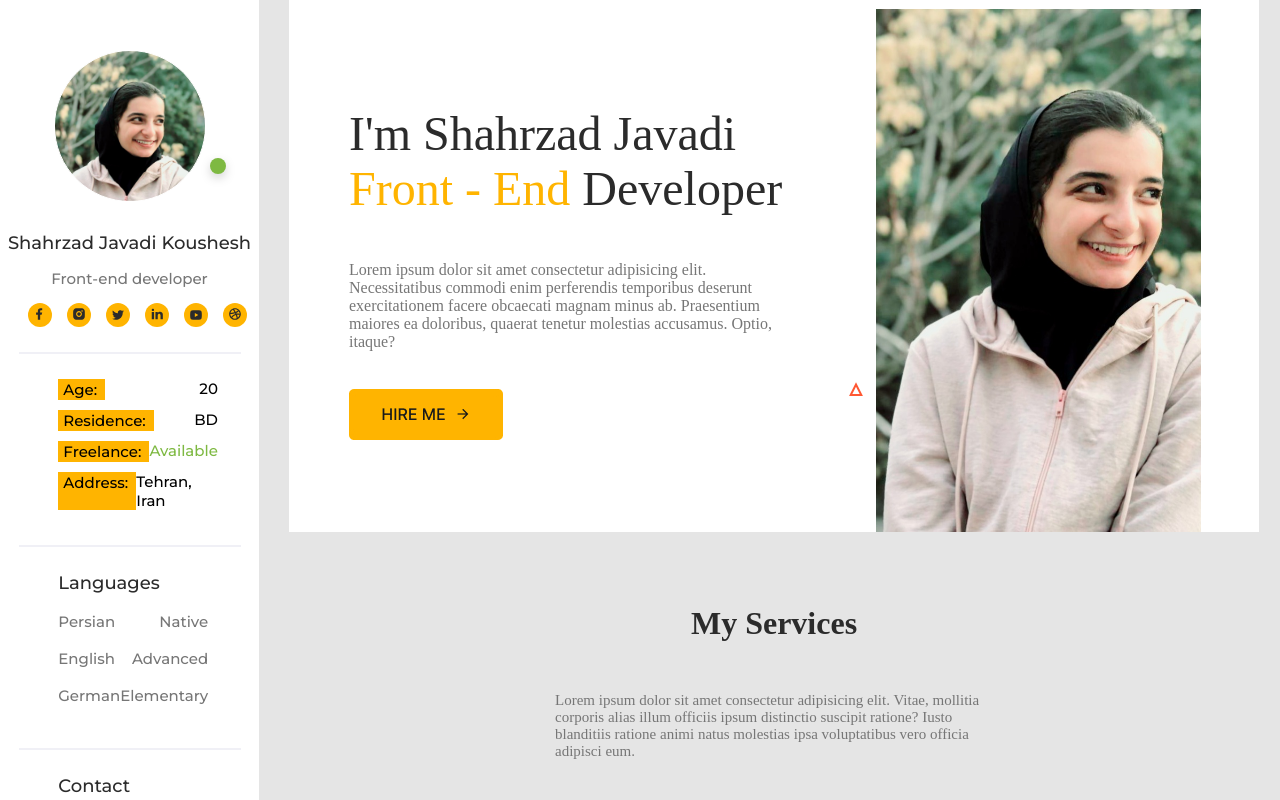
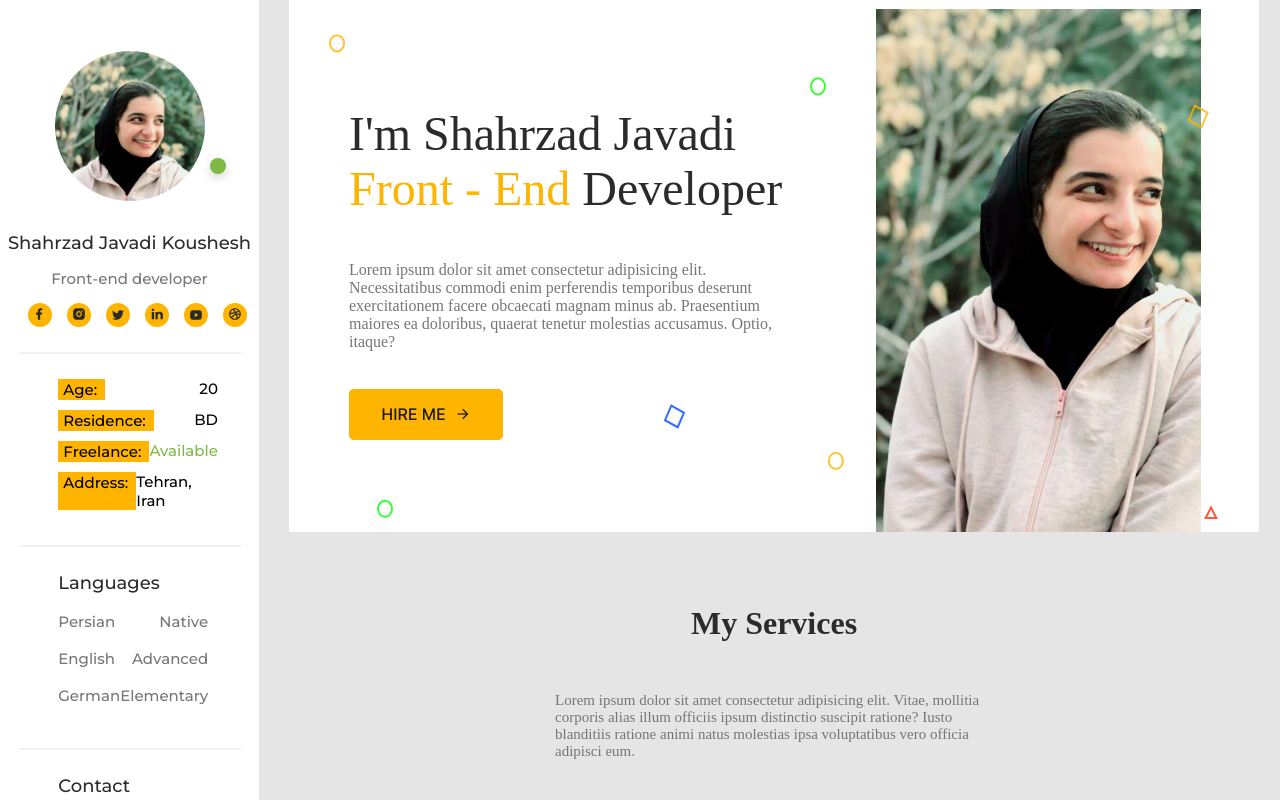
Before and after one commit to shahrzadJavadiKoushesh/IE_HW1, a plain HTML site: page index.html in a window 1280 px wide. Shown: the top 800 px of the page. Drawn offline with Linux system fonts and the light colour scheme.

Commit message:
add intro shapes

```diff
--- a/index.html
+++ b/index.html
@@ -267,6 +267,11 @@
         <div class="right">
             <div class="intro-container">
                 <div class="intro-left">
+                        <div class="ellipse15">
+                            <svg xmlns="http://www.w3.org/2000/svg" width="16" height="19" viewBox="0 0 16 19" fill="none">
+                                <path d="M15 9.28068C15 13.8869 11.7477 17.3924 8 17.3924C4.25229 17.3924 1 13.8869 1 9.28068C1 4.67448 4.25229 1.16895 8 1.16895C11.7477 1.16895 15 4.67448 15 9.28068Z" stroke="#FFB400" stroke-opacity="0.8" stroke-width="2"/>
+                            </svg>
+                        </div>
                         <div class="introduction-brief">
                              I'm Shahrzad Javadi <br>
                         <span id="job">Front - End</span> Developer
@@ -278,16 +283,41 @@
                         <div class="Hire-btn">
 
                         </div>
+                        <div class="ellipse16">
+                            <svg xmlns="http://www.w3.org/2000/svg" width="16" height="19" viewBox="0 0 16 19" fill="none">
+                                <path d="M15 9.75578C15 14.362 11.7477 17.8675 8 17.8675C4.25229 17.8675 1 14.362 1 9.75578C1 5.14957 4.25229 1.64404 8 1.64404C11.7477 1.64404 15 5.14957 15 9.75578Z" stroke="#05FF00" stroke-opacity="0.8" stroke-width="2"/>
+                            </svg>
+                        </div>
+                        <div class="rectangle52">
+                            <svg xmlns="http://www.w3.org/2000/svg" width="23" height="25" viewBox="0 0 23 25" fill="none">
+                                <rect x="0.479289" y="1.4054" width="14.4523" height="15.8162" transform="matrix(0.873701 0.486463 -0.394412 0.918934 8.44492 0.156652)" stroke="#0047FF" stroke-opacity="0.8" stroke-width="2"/>
+                            </svg>
+                        </div>
+                        <div class="ellipse12">
+                            <svg xmlns="http://www.w3.org/2000/svg" width="16" height="19" viewBox="0 0 16 19" fill="none">
+                                <path d="M15 9.33781C15 13.944 11.7477 17.4495 8 17.4495C4.25229 17.4495 1 13.944 1 9.33781C1 4.73161 4.25229 1.22607 8 1.22607C11.7477 1.22607 15 4.73161 15 9.33781Z" stroke="#05FF00" stroke-opacity="0.8" stroke-width="2"/>
+                            </svg>
+                        </div>
+                        <div class="ellipse13">
+                            <svg xmlns="http://www.w3.org/2000/svg" width="17" height="19" viewBox="0 0 17 19" fill="none">
+                                <path d="M15.8618 9.87785C15.8618 14.484 12.6095 17.9896 8.86182 17.9896C5.11411 17.9896 1.86182 14.484 1.86182 9.87785C1.86182 5.27164 5.11411 1.76611 8.86182 1.76611C12.6095 1.76611 15.8618 5.27164 15.8618 9.87785Z" stroke="#FFB400" stroke-opacity="0.8" stroke-width="2"/>
+                            </svg>
+                        </div>
                 </div>
 
                 <div class="intro-right">
                     <div class="intro-image">
 
                     </div>
+                    <div class="rectangle51">
+                        <svg xmlns="http://www.w3.org/2000/svg" width="22" height="25" viewBox="0 0 22 25" fill="none">
+                            <rect x="0.479289" y="1.4054" width="14.4523" height="15.8162" transform="matrix(0.873701 0.486463 -0.394412 0.918934 8.07919 0.220129)" stroke="#FFB400" stroke-opacity="0.8" stroke-width="2"/>
+                        </svg>
+                    </div>
                     <div class="polygon1">
                         <svg xmlns="http://www.w3.org/2000/svg" width="14" height="15" viewBox="0 0 14 15" fill="none">
                             <path d="M1.70009 13.0065L7.00024 2.55059L12.3004 13.0065H1.70009Z" stroke="#FF2E00" stroke-opacity="0.8" stroke-width="2"/>
-                            </svg>
+                        </svg>
                     </div>
                 </div>
             </div>
--- a/styles/index.scss
+++ b/styles/index.scss
@@ -270,7 +270,38 @@ body {
 
     .intro-left{
       width: 560px;
-      // background-color: aquamarine;
+      position: relative;
+
+      .ellipse13{
+        position: absolute;
+        margin-top: -80.91px;
+        margin-left: 537.86px;
+        margin-right: 12.82px;
+      }
+
+      .ellipse12{
+        position: absolute;
+        margin-left: 520.86px;
+        margin-top: -454.45px;
+      }
+
+      .rectangle52{
+        position: absolute;
+        margin-left: 373.8px;
+        margin-top: -128.25px;
+      }
+
+      .ellipse16{
+        position: absolute;
+        margin-left: 88px;
+        margin-top: -33.03px;
+      }
+
+      .ellipse15{
+        position: absolute;
+        margin-left: 40px;
+        margin-top: 34.17px;
+      }
     }
     .intro-left .introduction-brief {
       width: 500px;
@@ -307,7 +338,18 @@ body {
 
     .intro-right{
       width: 410px;
-      // background-color: darkkhaki
+      position: relative;
+
+      .polygon1{
+        position: absolute;
+        margin-left: 355px;
+        margin-top: 372.34px;
+      }
+
+      .rectangle51{
+        margin-left: 338px;
+        margin-top: -428.34px;
+      }
     }
     .intro-right .intro-image {
         background-image: url(../assets/profile_image.jpg);
```
Also changed, not shown: styles/index.css, 1 other file.
